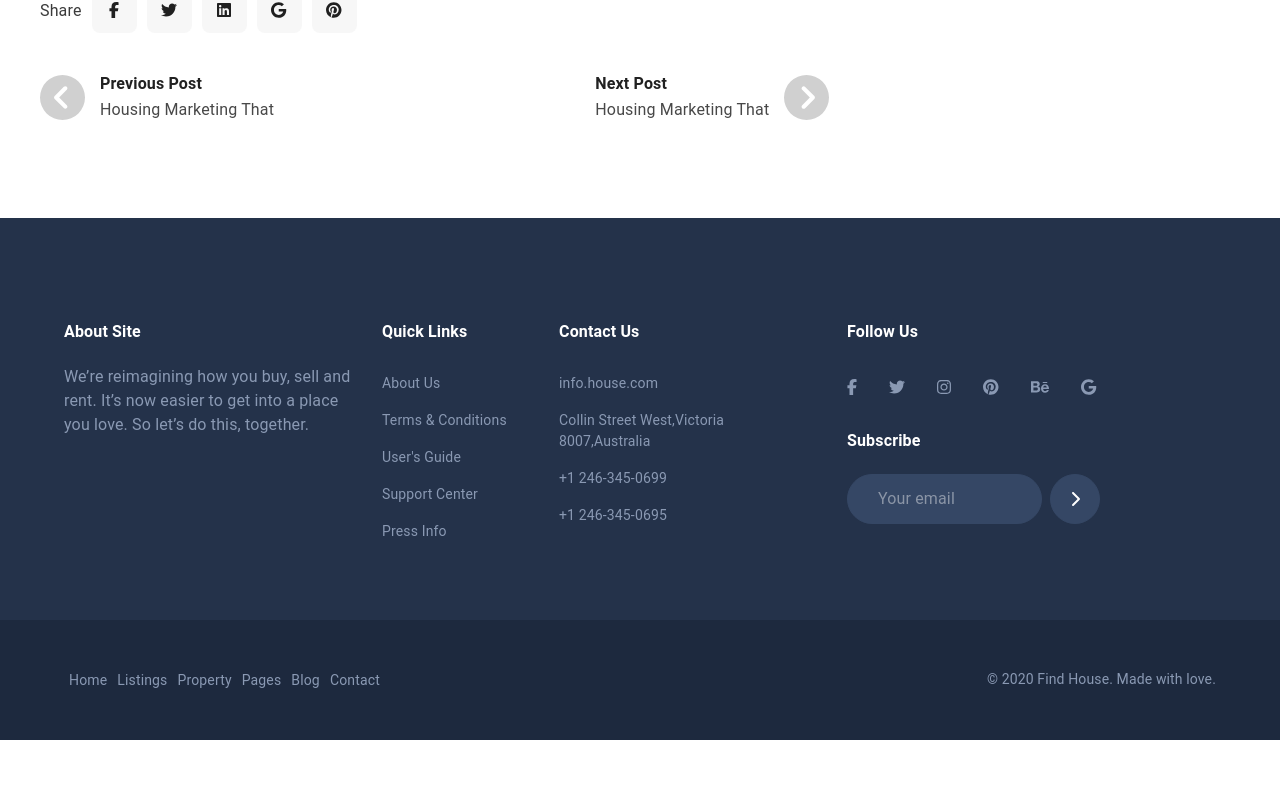
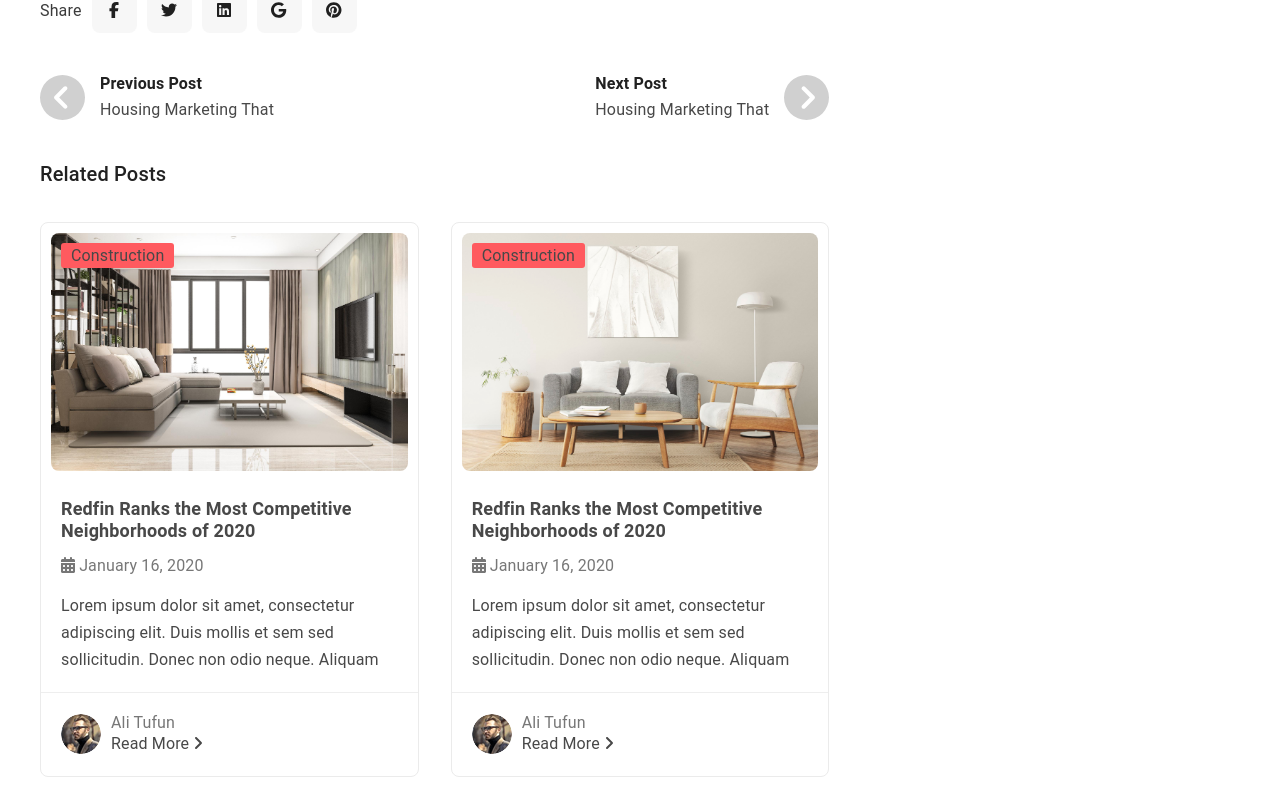
Before and after one commit to zakumialexes/real-estate, a React (Create React App) app: page /blog-single in a window 1280 px wide. Shown: the part 1720-2520 px from the top of the page. Before the commit the page ends 2460 px from the top, so only its background shows below. Built offline with nearby package versions, Linux system fonts and the light colour scheme; data requests are answered from the project's data file; the HTML template or start-up script is replaced by a standard one.

Commit message:
Added: related blog cards

```diff
--- a/src/pages/blog-single/blog-single.jsx
+++ b/src/pages/blog-single/blog-single.jsx
@@ -10,18 +10,24 @@ import {
 } from "@fortawesome/free-solid-svg-icons";
 import {faComment, faEye} from "@fortawesome/free-regular-svg-icons";
 import {faFacebookF, faGoogle, faLinkedin, faPinterest, faTwitter} from "@fortawesome/free-brands-svg-icons";
+import RelatedBlogCard from "./related-post-card/related-blog-card";
+import {Grid, Typography} from "@mui/material";
 
 function BlogSingle() {
     const [blog, setBlog] = useState();
+    const [relatedBlogs, setRelatedBlogs] = useState([])
 
-    async function fetchBlog() {
-        await fetch("http://localhost:3500/blog-list/1").then(response => response.json()).then(data => {
-            setBlog(data)
-        })
+    async function fetchBlogs() {
+        const [fetchedBlog, fetchedRelatedBlog] = await Promise.all([
+            fetch("http://localhost:3500/blog-list/1").then(response => response.json()),
+            fetch("http://localhost:3500/blog-list?_limit=2").then(response => response.json())
+        ])
+        setBlog(fetchedBlog)
+        setRelatedBlogs(fetchedRelatedBlog)
     }
 
     useEffect(() => {
-        fetchBlog()
+        fetchBlogs();
     }, [])
 
     return (
@@ -92,6 +98,16 @@ function BlogSingle() {
                         </a>
                     </div>
                 </div>
+                <Grid container spacing={4}>
+                    <Grid item xs={12}>
+                        <Typography variant="h6">Related Posts</Typography>
+                    </Grid>
+                    {relatedBlogs.map((relatedBlog, i) => (
+                        <Grid item key={i} sm={6}>
+                            <RelatedBlogCard blog={relatedBlog}/>
+                        </Grid>
+                    ))}
+                </Grid>
             </div>
         </BlogLayout>
     );
--- /dev/null
+++ b/src/pages/blog-single/related-post-card/related-blog-card.jsx
@@ -0,0 +1,38 @@
+import style from "./related-post-card.module.scss"
+import {FontAwesomeIcon} from "@fortawesome/react-fontawesome";
+import {faAngleRight, faCalendarDays} from "@fortawesome/free-solid-svg-icons";
+
+function RelatedBlogCard({blog}) {
+    return (
+        <div className={style.blogCardContainer}>
+            <div className={style.photoContainer}>
+                <img src={blog.photo} alt="" className={style.photo}/>
+                <div className={style.tagContainer}>
+                    <ul className={style.tags}>
+                        {blog.tags.map((tag, i) => (
+                            <li className={style.tag} key={i}>
+                                <a href="#">{tag}</a>
+                            </li>
+                        ))}
+                    </ul>
+                </div>
+            </div>
+            <div className={style.blogCardContent}>
+                <h4 className={style.title}>{blog.title}</h4>
+                <p className={style.date}><FontAwesomeIcon icon={faCalendarDays}/> {blog.createdDate}</p>
+                <p className={style.description}>{blog.description}</p>
+            </div>
+            <div className={style.blogCardFooter}>
+                <div className={style.info}>
+                    <img src={blog.creator.photo} alt=""/>
+                    <div>
+                        <p className={style.name}>{blog.creator.name}</p>
+                        <a href="#" className={style.readMore}>Read More <FontAwesomeIcon icon={faAngleRight}/></a>
+                    </div>
+                </div>
+            </div>
+        </div>
+    );
+}
+
+export default RelatedBlogCard;
--- /dev/null
+++ b/src/pages/blog-single/related-post-card/related-post-card.module.scss
@@ -0,0 +1,28 @@
+@import "src/pages/blog-list/blog-card/blog-card.module";
+
+.blogCardContainer {
+  .date {
+    font-size: 14px;
+    color: rgb(119, 119, 119);
+    line-height: 1.2;
+    margin: 0;
+  }
+
+  .description {
+    text-overflow: ellipsis;
+    max-height: 5rem;
+    overflow: hidden;
+  }
+}
+
+.blogCardFooter {
+  .info {
+    img {
+      margin-right: 10px;
+    }
+
+    .readMore {
+      color: $orange;
+    }
+  }
+}
```
